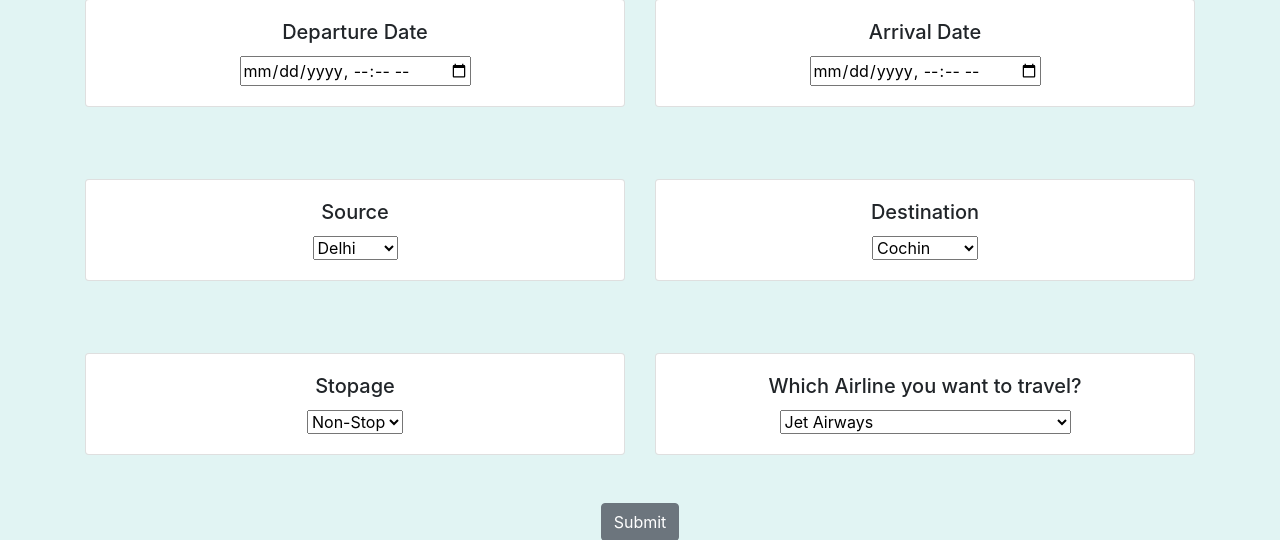
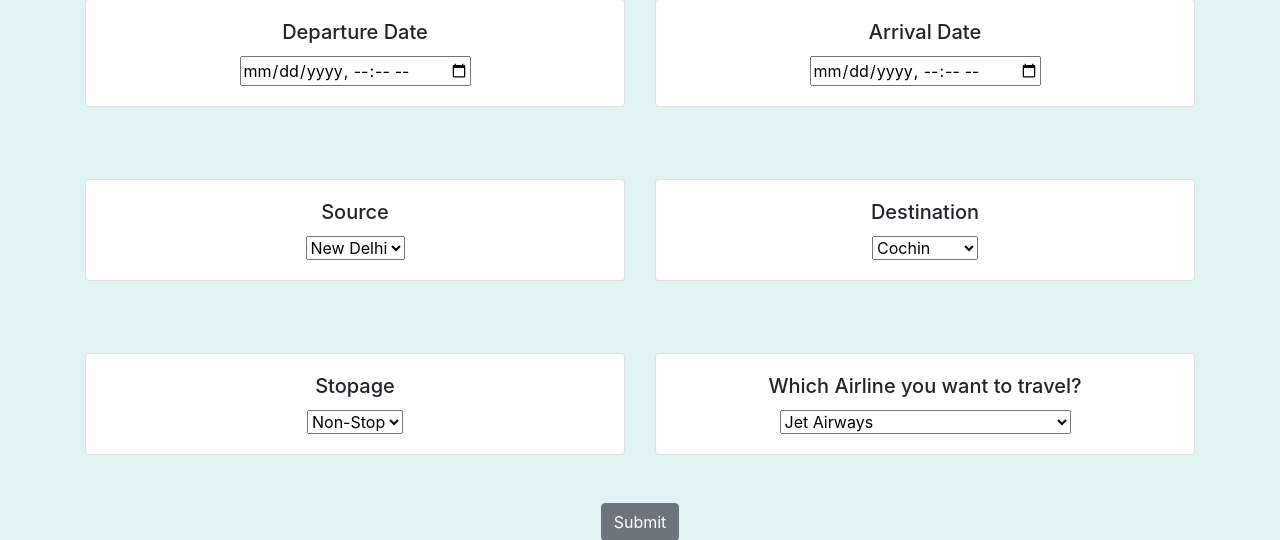
Before and after one commit to Ankit4371/Flight-Fare-Predictor-, a Flask app: page / in a window 1280 px wide. Shown: the part 129-669 px from the top of the page. Run offline with Flask 2, Linux system fonts and the light colour scheme; parts of the project's set-up code (start-up, migrations or seed data) failed here and were passed over; some libraries are stand-ins or nearby versions.

Commit message:
Update home.html

```diff
--- a/templates/home.html
+++ b/templates/home.html
@@ -73,7 +73,7 @@
                             <!-- Source -->
                             <h5 class="card-title">Source</h5>
                             <select name="Source" id="Source" required="required">
-                                <option value="New Delhi">Delhi</option>
+                                <option value="New Delhi">New Delhi</option>
                                 <option value="Kolkata">Kolkata</option>
                                 <option value="Mumbai">Mumbai</option>
                                 <option value="Chennai">Chennai</option>
```
